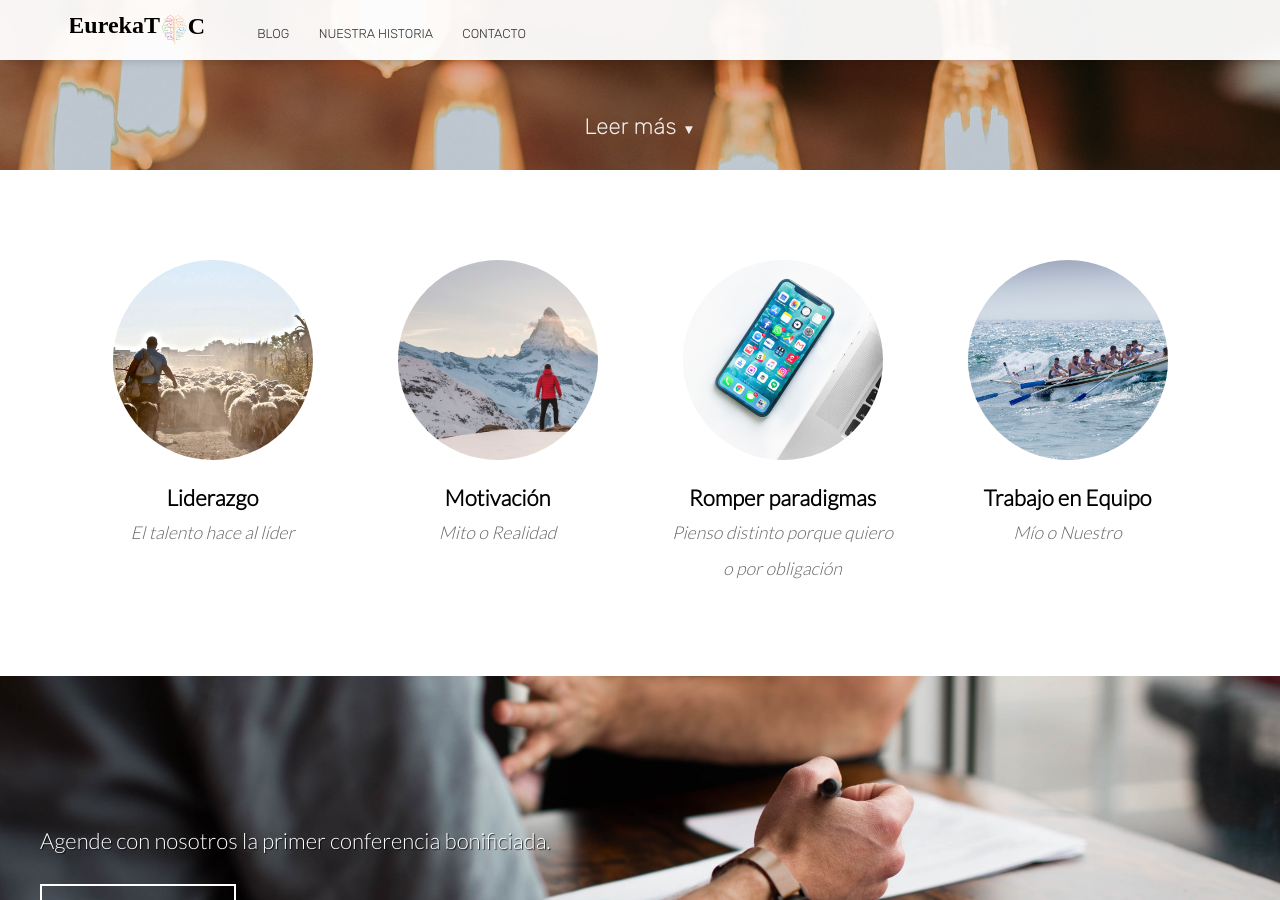
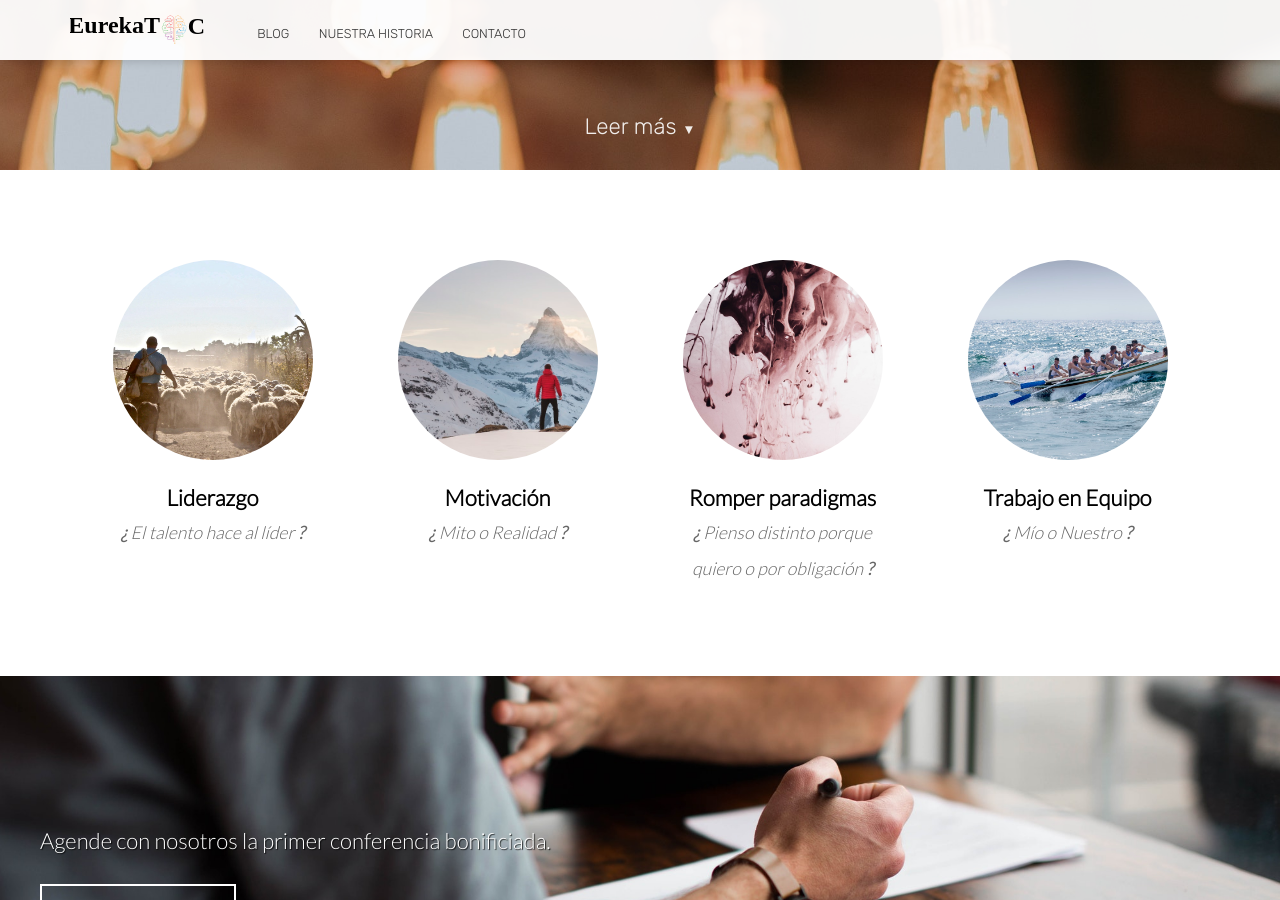
Before and after one commit to crisdesplats/eurekatalks, a Jekyll site: the page built from index.html, in a window 1280 px wide and 900 px high, scrolled down 730 px. Built offline with Jekyll 4.4.1, drawn with Linux system fonts in a browser that asks for light colours; nearby versions of some CDN libraries.

Commit message:
nueva version

```diff
--- a/_sass/staff.scss
+++ b/_sass/staff.scss
@@ -44,11 +44,10 @@
 		display: flex;
     flex-flow: row wrap;
     list-style: none;
-    margin: 32px 0;
+
 	  }
 	li {
 		margin: 0 10px;
-		flex-basis: calc(25% - 20px);  /* width minus margins *5 */
 		padding: 30px 20px;
 		box-sizing: border-box;
 		width: 100%;
--- a/index.html
+++ b/index.html
@@ -65,7 +65,7 @@ bottom_image: /images/landing-footer.jpg
 						<li>
 							<div class="square-image" style="background-image: url({% include relative-src.html src=person.image_path %})"></div>
 							<div class="name" style="font-weight: bold;">{{ person.name }}</a></div>
-							<div class="position" style="font-style: italic;">{{ person.blurb }}</div>
+							<div class="position" style="font-style: italic;"><span style="font-weight: bold;">¿ </span>{{ person.blurb }}<span style="font-weight: bold;"> ?</span></div>
 						</li>
 					{% endfor %}
 				</ul>
```
Also changed, not shown: Gemfile.lock, images/paradigmas.jpg.
